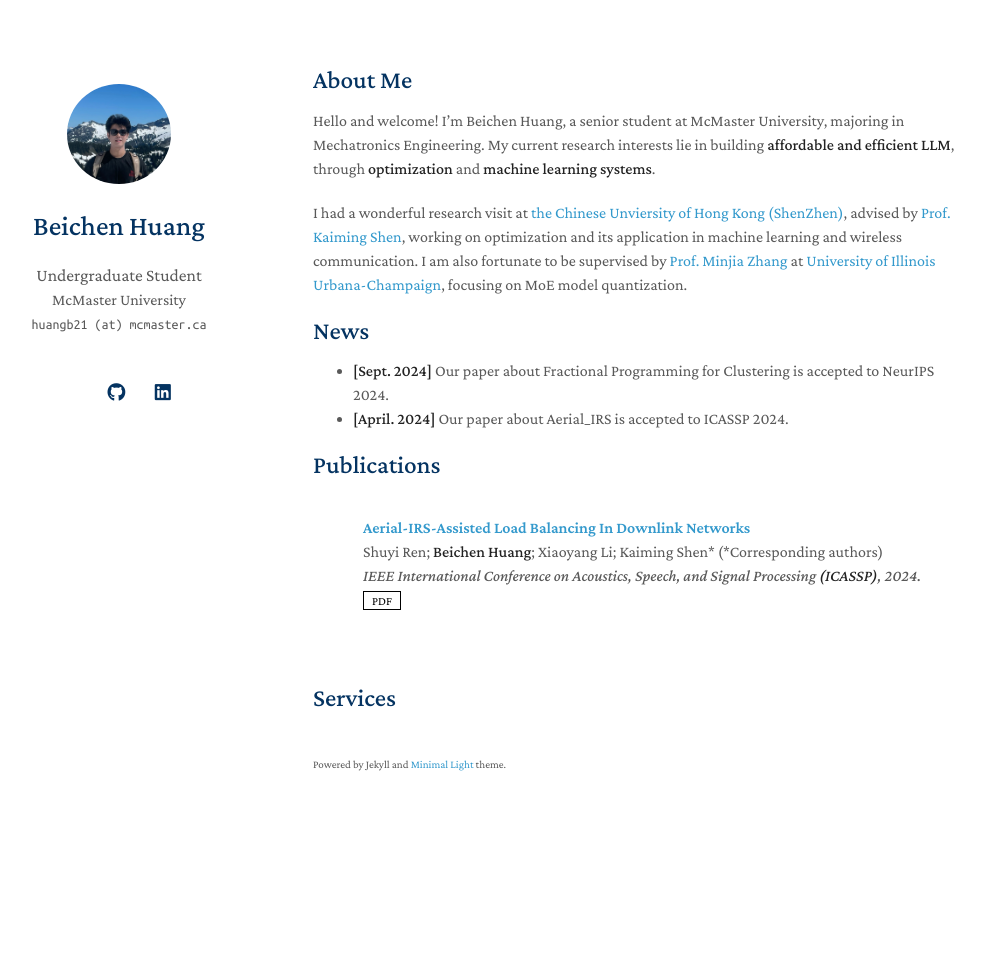
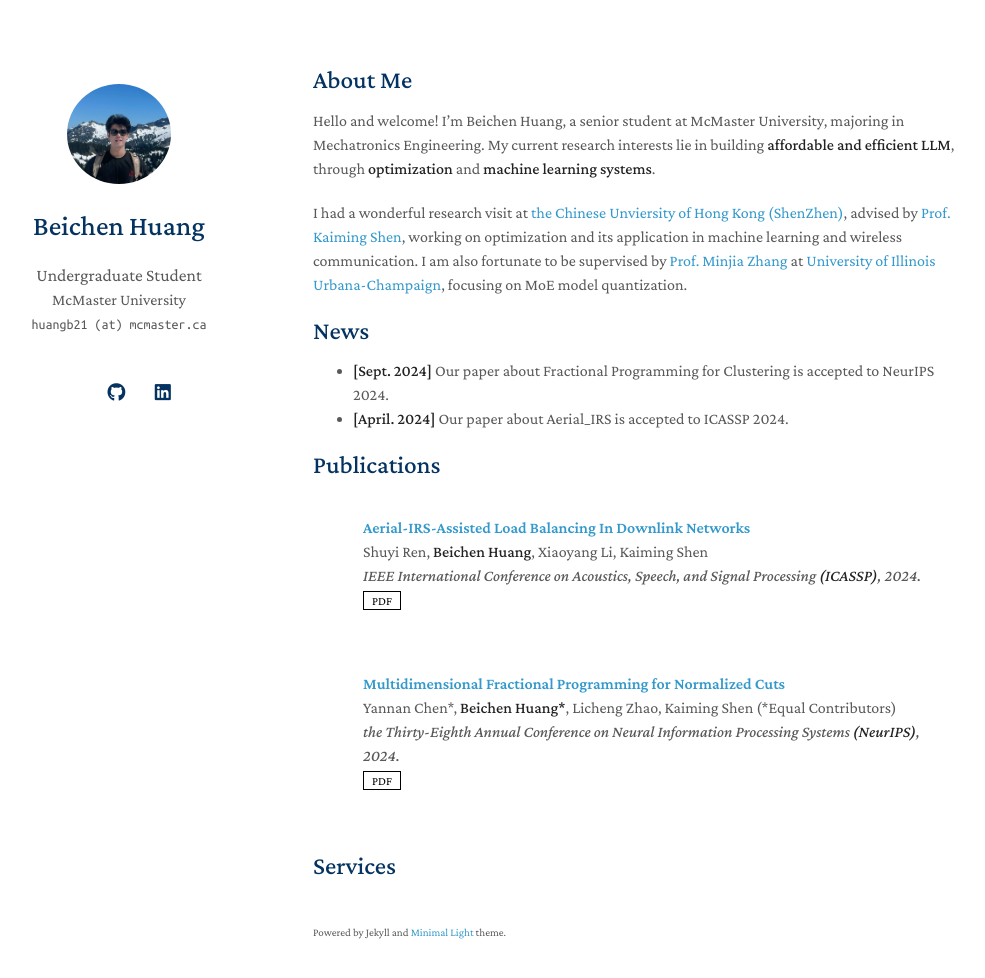
Before and after one commit to BeichenHuang/BeichenHuang.github.io, a Jekyll site: the page built from index.md, in a window 1280 px wide and 1013 px high. Shown: the top 978 px of the window, without its empty margins (157-1142 px from the left). Built offline with Jekyll 4.4.1, drawn with Linux system fonts in a browser that asks for light colours; a style sheet for code colours, icons or effects is not loaded; our own code applies the rules of GitHub Pages for plain Markdown files.

Commit message:
Update publications.yml

```diff
--- a/_data/publications.yml
+++ b/_data/publications.yml
@@ -1,7 +1,7 @@
 main:
 
   - title: Aerial-IRS-Assisted Load Balancing In Downlink Networks
-    authors: Shuyi Ren; <strong>Beichen Huang</strong>; Xiaoyang Li; Kaiming Shen* (*Corresponding authors)
+    authors: Shuyi Ren, <strong>Beichen Huang</strong>, Xiaoyang Li, Kaiming Shen
     conference_short: ICASSP
     conference: IEEE International Conference on Acoustics, Speech, and Signal Processing <strong>(ICASSP)</strong>, 2024.
     pdf: https://ieeexplore.ieee.org/document/10446304
@@ -9,6 +9,18 @@ main:
     #bibtex: https://bib.yliu.me/MICCAI23.txt
     #image: ./assets/img/teaser_example_2.png
     #notes: Early Accept
+
+  - title: "Multidimensional Fractional Programming for Normalized Cuts"
+    authors: Yannan Chen*, <strong>Beichen Huang*</strong>, Licheng Zhao, Kaiming Shen (*Equal Contributors)
+    conference_short: NeurIPS
+    conference: the Thirty-Eighth Annual Conference on Neural Information Processing Systems <strong>(NeurIPS)</strong>, 2024.
+    pdf: https://openreview.net/forum?id=3G8sjUZqO3&noteId=3G8sjUZqO3
+    # code: https://github.com/yaoyao-liu/class-incremental-learning/tree/main/mnemonics-training
+    # page: https://class-il.mpi-inf.mpg.de/mnemonics/
+    # bibtex: https://class-il.mpi-inf.mpg.de/mnemonics/
+    # notes: Oral Presentation
+    # image: ./assets/img/teaser_example.png
+
 
   # - title: "Mnemonics Training: Multi-Class Incremental Learning without Forgetting"
   #   authors: <strong>Yaoyao Liu</strong>, Yuting Su, An-An Liu, Bernt Schiele, Qianru Sun
```
